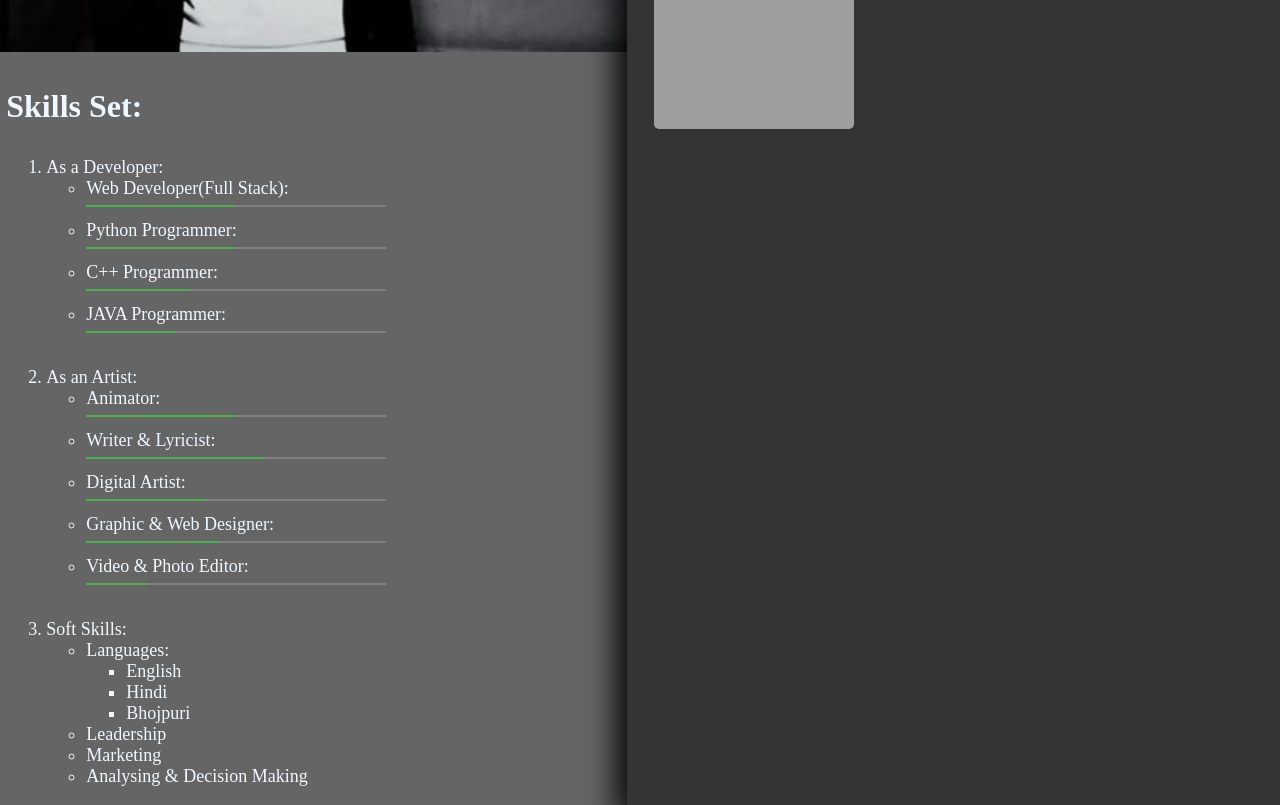
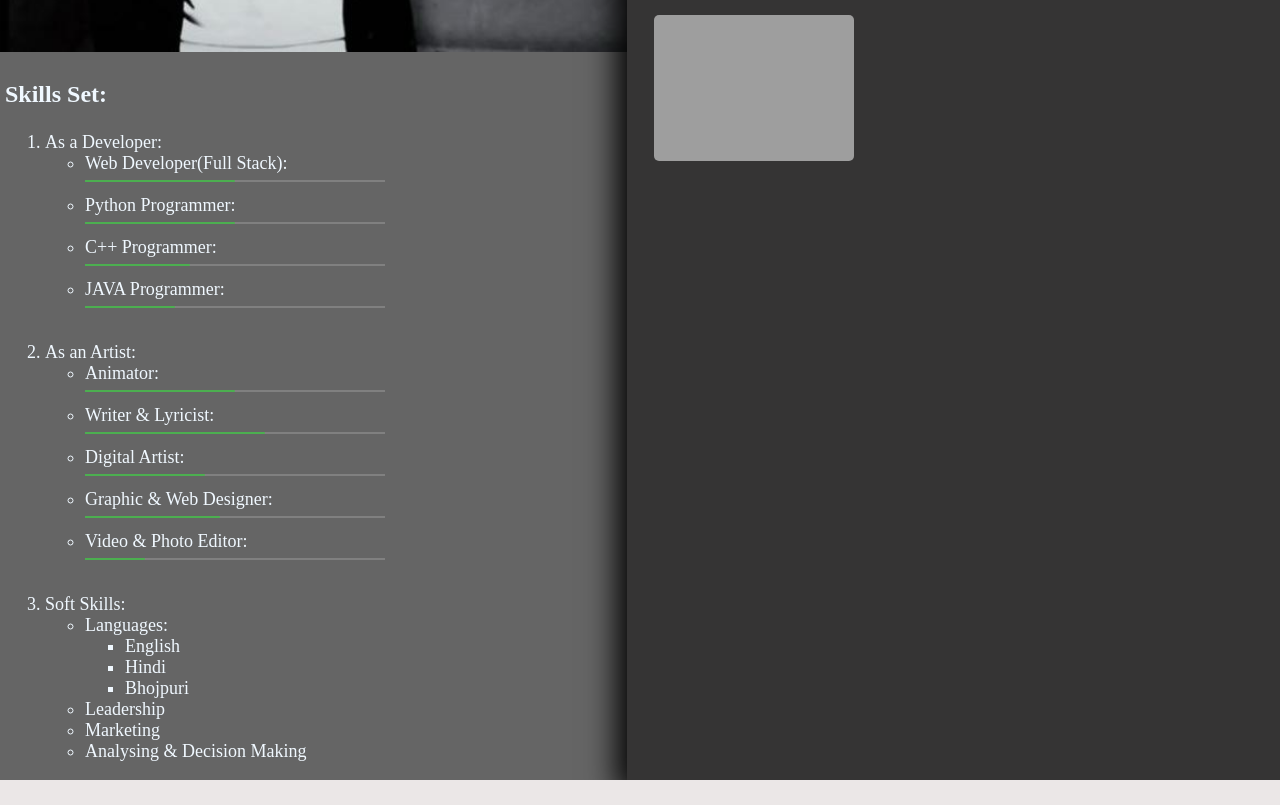
Before and after one commit to KisuZoid/KisuZoid, a plain HTML site: page HTML/about.html in a window 1280 px wide. Shown: the part 709-1514 px from the top of the page. After the commit the page ends 1489 px from the top, so only its background shows below. Drawn offline with Linux system fonts and the light colour scheme; grey boxes are pictures that could not be loaded.

Commit message:
about margin

```diff
--- a/CSS/about.css
+++ b/CSS/about.css
@@ -1,6 +1,7 @@
 body{
     background-color: rgb(235, 231, 231);
     margin: 0%;
+    font-size: large;
 }
 
 .about-me{
@@ -48,16 +49,12 @@ body{
 }
 
 #skill{
-    margin: 1%;
+    margin: 5px;
 }
 
-#left #skill #skill-set{
-    font-size: xx-large;
+#left > #skill > #skill-set{
+    font-size: x-large;
     font-weight: bold;
-}
-
-#left #skill{
-    font-size: large;
 }
 
 #button{
@@ -91,7 +88,7 @@ body{
 }
 
 progress{
-    width: 100%;
+    width: 80%;
     max-width: 300px;
     height: 2.5px;
     border: none;
@@ -133,6 +130,7 @@ progress::-webkit-progress-value{
 
 #aboutKisu{
     margin-top: 25px;
+    margin-right: 50px;
 }
 
 @keyframes upDown {
```
